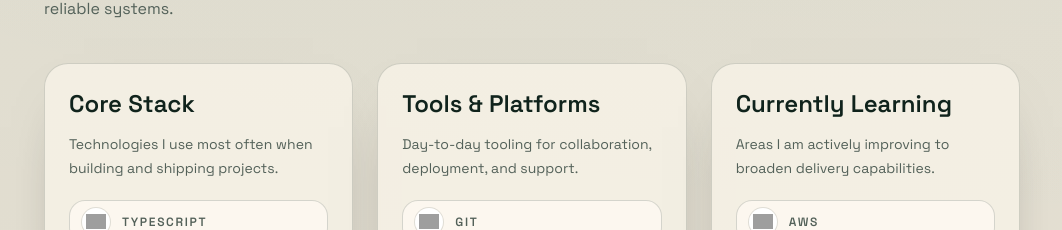
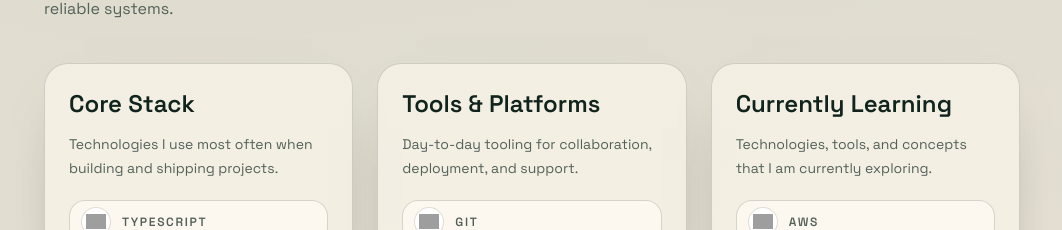
Before and after one commit to RickySerrano904/RickySerrano.dev, a Next.js app: page / in a window 1280 px wide. Shown: the part 3573-3803 px from the top of the page, without its empty margins (108-1170 px from the left). Built offline with nearby package versions, Linux system fonts and the light colour scheme; no server answers; grey boxes are pictures that could not be loaded.

Commit message:
style(content): revise learning summary

```diff
--- a/app/home/content.ts
+++ b/app/home/content.ts
@@ -249,7 +249,7 @@ export const skills: SkillGroup[] = [
   },
   {
     title: "Currently Learning",
-    summary: "Areas I am actively improving to broaden delivery capabilities.",
+    summary: "Technologies, tools, and concepts that I am currently exploring.",
     items: ["AWS", "CI/CD Workflows", "Kubernetes", "Automation"],
   },
 ];
```
